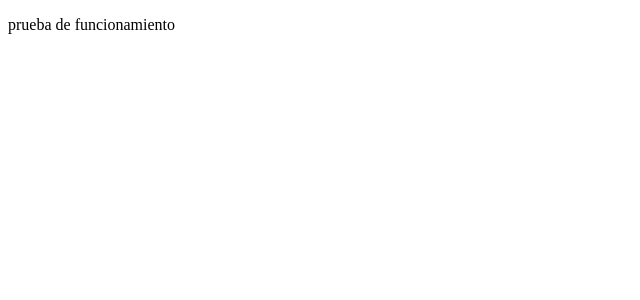
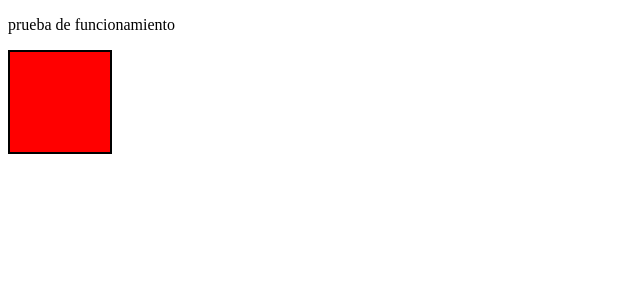
Before and after one commit to JosepConejero/escales, a React (Create React App) app: page / in a window 1280 px wide. Shown: the top 300 px of the page, without its empty margins (0-640 px from the left). Built offline with nearby package versions, Linux system fonts and the light colour scheme.

Commit message:
Added basic Key component

```diff
--- a/src/App.js
+++ b/src/App.js
@@ -1,7 +1,10 @@
+import Key from "./components/Key/Key";
+
 function App() {
   return (
     <div className="App">
       <p>prueba de funcionamiento</p>
+      <Key />
     </div>
   );
 }
--- /dev/null
+++ b/src/components/Key/Key.js
@@ -0,0 +1,18 @@
+import styled from "styled-components";
+
+const WhiteKey = styled.div`
+  width: 100px;
+  height: 100px;
+  background-color: red;
+  border: solid black 2px;
+`;
+
+export const Key = () => {
+  return (
+    <>
+      <WhiteKey />
+    </>
+  );
+};
+
+export default Key;
```
Also changed, not shown: 1 other file (tests, documents, lock files or other folders).
